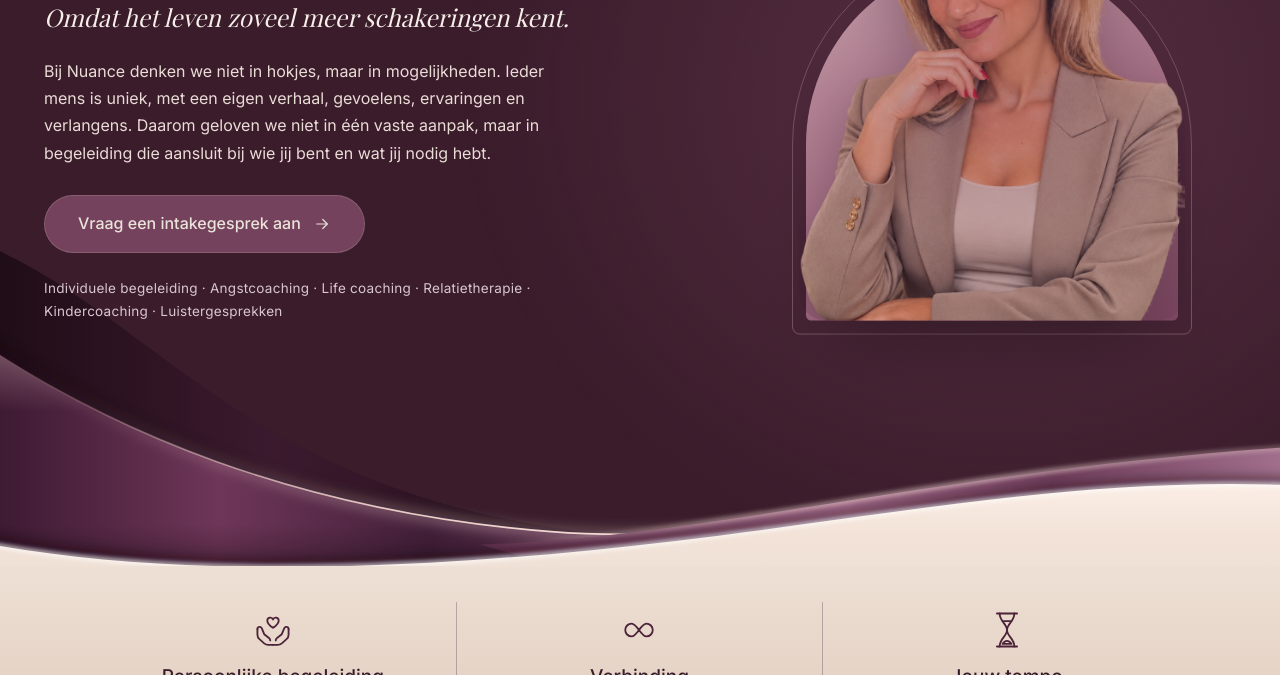
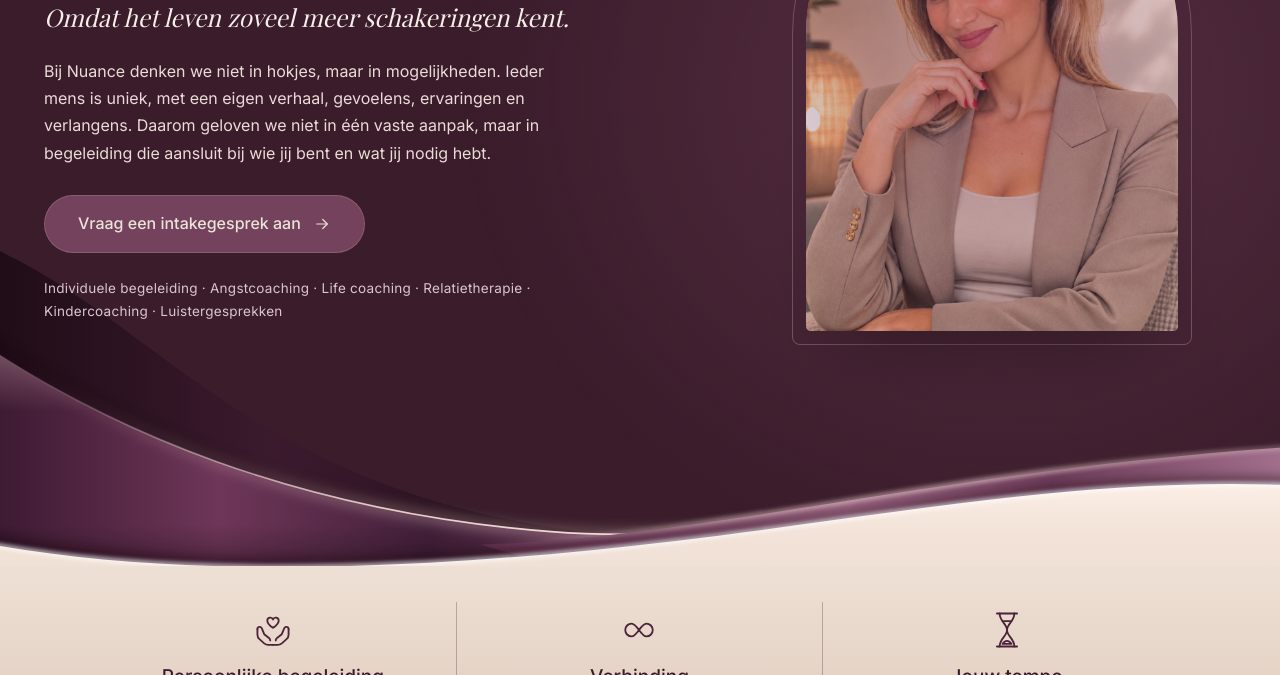
Before and after one commit to BLVJeezy/Nuance-therapy-, a website: page index.html in a window 1280 px wide. Shown: the part 425-1100 px from the top of the page. Drawn offline with nearby package versions, Linux system fonts and the light colour scheme; a web font is replaced by a local one.

Commit message:
Hero: portret met eigen achtergrond in een boogkader rechts
Co-Authored-By: Claude Opus 5.5 <noreply@anthropic.com>
Claude-Session: https://claude.ai/code/session_01EGV5MVCHsQKZZ71Wdcd441

```diff
--- a/index.html
+++ b/index.html
@@ -53,10 +53,10 @@ a{color:#D6C3B2}a:hover{color:#EAE3DA}
 .nav{background:transparent;transition:background-color 300ms ease,border-color 300ms ease}
 .nav.scrolled,.nav:has(.nav-panel):not(:has(#mobile-menu[hidden])){background:rgba(43,22,34,.9);backdrop-filter:blur(18px) saturate(150%);-webkit-backdrop-filter:blur(18px) saturate(150%);border-bottom-color:transparent !important}
 .hero-shade{background:radial-gradient(60% 70% at 78% 52%,rgba(122,70,96,.45) 0%,rgba(58,28,43,0) 70%),linear-gradient(to bottom,rgba(28,10,20,.45) 0%,rgba(28,10,20,0) 22%)}
-.hero-pop{position:absolute;z-index:1;right:clamp(24px,8vw,150px);top:50%;transform:translateY(-46%);width:clamp(300px,29vw,430px);aspect-ratio:4/5}
-.hero-pop-card{position:absolute;left:0;right:0;bottom:0;top:22%;border-radius:999px 999px 28px 28px;background:linear-gradient(160deg,#E6C3C9 0%,#B98597 48%,#7A4660 100%);box-shadow:0 40px 80px -40px rgba(0,0,0,.7)}
-.hero-pop-ring{position:absolute;left:-14px;right:-14px;bottom:-14px;top:calc(22% - 14px);border-radius:999px 999px 40px 40px;border:1px solid rgba(230,195,201,.35)}
-.hero-pop-img{position:absolute;left:50%;bottom:0;width:104%;height:auto;transform:translateX(-50%);display:block;pointer-events:none;clip-path:inset(-60% 0 0 0 round 0 0 28px 28px);filter:drop-shadow(0 18px 30px rgba(30,10,20,.35))}
+.hero-pop{position:absolute;z-index:1;right:clamp(24px,8vw,150px);top:50%;transform:translateY(-46%);width:clamp(300px,29vw,430px);aspect-ratio:4/5.2}
+.hero-pop-card{position:absolute;inset:0;border-radius:999px 999px 28px 28px;overflow:hidden;background:#B98597;box-shadow:0 40px 80px -40px rgba(0,0,0,.7)}
+.hero-pop-ring{position:absolute;inset:-14px;border-radius:999px 999px 40px 40px;border:1px solid rgba(230,195,201,.35)}
+.hero-pop-img{position:absolute;inset:0;width:100%;height:100%;object-fit:cover;object-position:50% 18%;display:block;pointer-events:none}
 .g-viewport{-webkit-mask-image:linear-gradient(to right,transparent,#000 6%,#000 94%,transparent);mask-image:linear-gradient(to right,transparent,#000 6%,#000 94%,transparent)}
 .g-track{list-style:none;margin:0;padding:0;display:flex;gap:16px;width:max-content;animation:gscroll 60s linear infinite}
 .g-viewport:hover .g-track{animation-play-state:paused}
@@ -74,7 +74,7 @@ a{color:#D6C3B2}a:hover{color:#EAE3DA}
 .hero{min-height:100svh !important;min-height:max(100svh,700px) !important;align-items:flex-end !important}
 .hero-media{left:0 !important;top:0 !important;bottom:30% !important;height:auto !important}
 .hero-video{object-position:46% 50% !important}
-.hero-pop{top:96px !important;right:auto !important;left:50% !important;transform:translateX(-50%) !important;width:min(60vw,250px) !important}
+.hero-pop{top:104px !important;right:auto !important;left:50% !important;transform:translateX(-50%) !important;width:min(52vw,215px) !important}
 .hero-canvas{display:none !important}
 .hero-shade{background:linear-gradient(to bottom,rgba(28,10,20,.7) 0%,rgba(28,10,20,0) 20%,rgba(58,28,43,0) 42%,rgba(46,20,36,.7) 58%,#2E1426 70%,#2A1220 100%) !important}
 .hero-silk{height:150px !important}
@@ -156,8 +156,7 @@ html{scroll-behavior:auto}
 <section class="hero" style="position: relative; overflow: hidden; display: flex; align-items: center; margin-top: -79px; min-height: clamp(680px, 58vw, 880px); background: #3A1C2B">
 <div class="hero-pop" role="img" aria-label="Anne-Sophie Houwaer, coach en psychosociaal begeleider bij Nuance">
 <div class="hero-pop-ring" aria-hidden="true"></div>
-<div class="hero-pop-card" aria-hidden="true"></div>
-<img class="hero-pop-img" src="assets/hero-anne-sophie.webp" alt="" aria-hidden="true" decoding="async" fetchpriority="high" data-ei="i056ce5c065">
+<div class="hero-pop-card" aria-hidden="true"><img class="hero-pop-img" src="assets/hero-anne-sophie.jpg" alt="" aria-hidden="true" decoding="async" fetchpriority="high" data-ei="id0a403a202"></div>
 </div>
 <div class="hero-shade" aria-hidden="true" style="position: absolute; inset: -1px; z-index: 1"></div>
 <svg class="hero-silk" viewBox="0 0 1440 360" preserveAspectRatio="none" aria-hidden="true" style="position: absolute; left: 0; right: 0; bottom: -1px; z-index: 2; display: block; width: 100%; height: clamp(170px, 26vw, 380px); overflow: visible">
```
Also changed, not shown: design/Main.dc.html (+6 -7 lines), faq.html (+5 -5 lines), assets/hero-anne-sophie.jpg (added), assets/hero-anne-sophie.webp (deleted).
